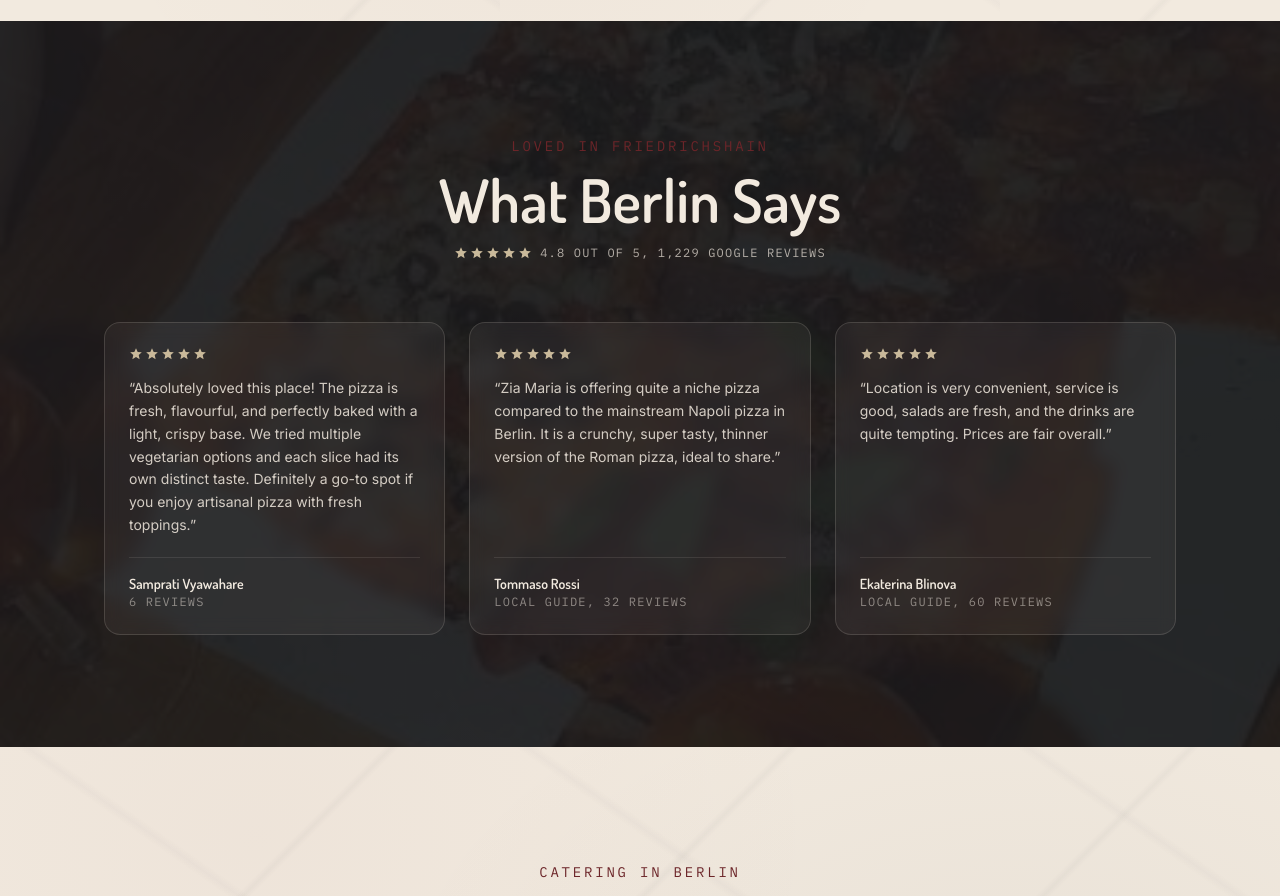
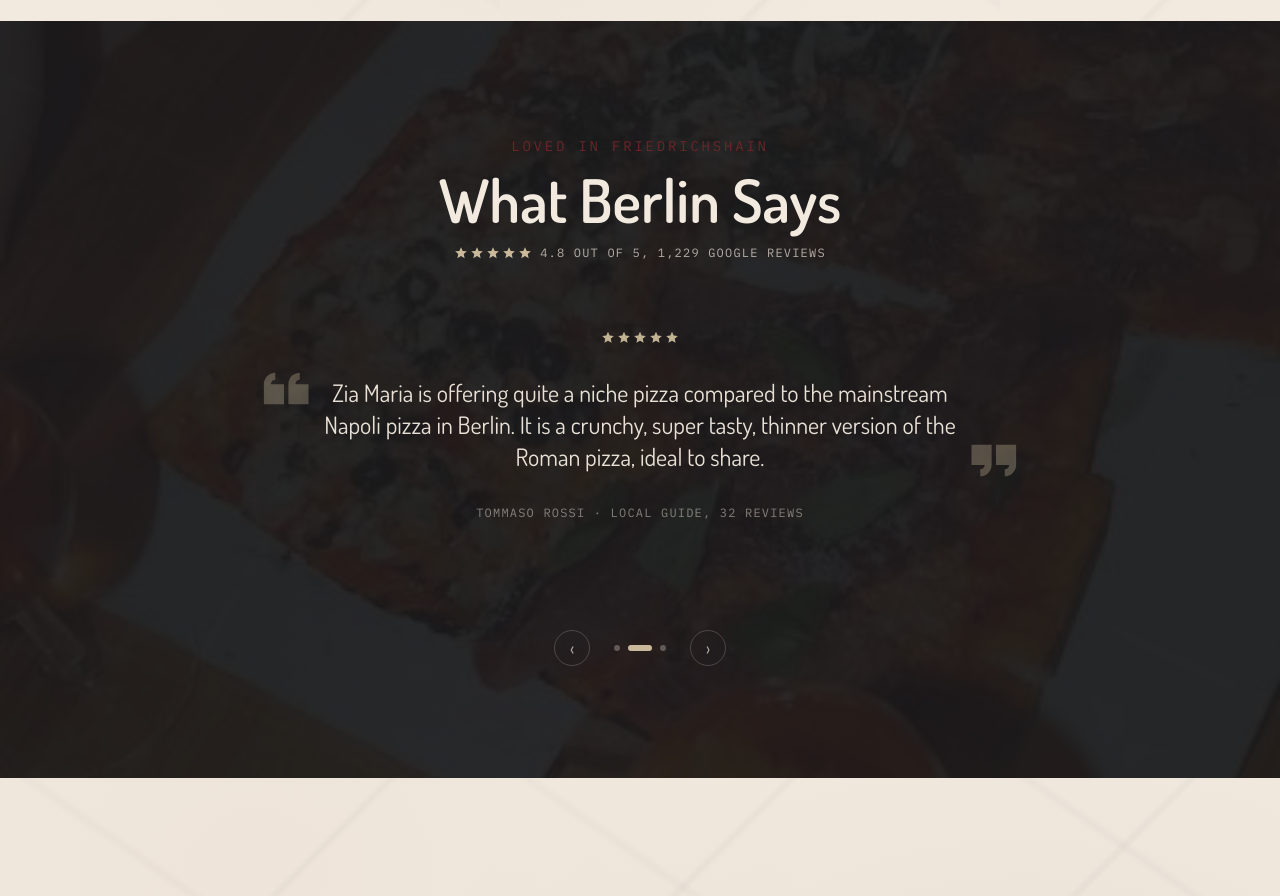
Before and after one commit to ziamariaberlin2-home/one-scroll-web, a Next.js app: page / in a window 1280 px wide. Shown: the part 4140-5036 px from the top of the page. Built offline with nearby package versions, Linux system fonts and the light colour scheme.

Commit message:
Add files via upload

```diff
--- a/components/ReviewsSection.js
+++ b/components/ReviewsSection.js
@@ -1,10 +1,14 @@
+'use client';
+
+import { useCallback, useEffect, useState } from 'react';
 import Image from 'next/image';
+import { AnimatePresence, motion } from 'framer-motion';
 import { basePath } from '@/lib/basePath';
 import { reviews, GOOGLE_MAPS_URL } from '@/lib/reviews';
 
 function Stars() {
   return (
-    <div className="flex gap-0.5 text-sand" aria-hidden="true">
+    <div className="flex justify-center gap-0.5 text-sand" aria-hidden="true">
       {Array.from({ length: 5 }).map((_, i) => (
         <svg key={i} width="14" height="14" viewBox="0 0 24 24" fill="currentColor">
           <path d="M12 2 14.9 8.6 22 9.2 16.7 13.9 18.2 21 12 17.3 5.8 21 7.3 13.9 2 9.2 9.1 8.6z" />
@@ -15,6 +19,22 @@ function Stars() {
 }
 
 export default function ReviewsSection() {
+  const total = reviews.length;
+  const [index, setIndex] = useState(0);
+
+  const goTo = useCallback((i) => {
+    setIndex(((i % total) + total) % total);
+  }, [total]);
+
+  useEffect(() => {
+    const id = setInterval(() => {
+      setIndex((i) => (i + 1) % total);
+    }, 6000);
+    return () => clearInterval(id);
+  }, [total]);
+
+  const current = reviews[index];
+
   return (
     <section id="reviews" className="marble-dark relative overflow-hidden py-24 text-cream md:py-28">
       <div className="absolute inset-0">
@@ -28,8 +48,7 @@ export default function ReviewsSection() {
         <div className="absolute inset-0 bg-ink/70" />
       </div>
 
-      <div className="relative mx-auto max-w-6xl px-6 md:px-10">
-        <div className="mb-14 text-center">
+      <div className="relative mx-auto max-w-3xl px-6 text-center md:px-10">
         <span className="eyebrow text-sand">Loved in Friedrichshain</span>
         <h2 className="display-heading mt-3 text-4xl text-cream md:text-6xl">What Berlin Says</h2>
         <a
@@ -41,25 +60,81 @@ export default function ReviewsSection() {
           <Stars />
           4.8 out of 5, 1,229 Google reviews
         </a>
-        </div>
 
-        <div className="grid grid-cols-1 gap-6 md:grid-cols-3">
-          {reviews.map((r) => (
-            <a
-              key={r.name}
+        {/* Rotating spotlight quote */}
+        <div className="relative mt-14 min-h-[300px] md:mt-16 md:min-h-[260px]">
+          <AnimatePresence mode="wait">
+            <motion.a
+              key={current.name}
               href={GOOGLE_MAPS_URL}
               target="_blank"
               rel="noopener noreferrer"
-              className="flex flex-col rounded-2xl border border-cream/15 bg-cream/5 p-6 backdrop-blur transition-colors hover:bg-cream/10"
+              initial={{ opacity: 0, y: 14 }}
+              animate={{ opacity: 1, y: 0 }}
+              exit={{ opacity: 0, y: -14 }}
+              transition={{ duration: 0.5, ease: 'easeOut' }}
+              className="relative z-10 block"
             >
               <Stars />
-              <p className="mt-4 flex-1 text-sm leading-relaxed text-cream/85">&ldquo;{r.quote}&rdquo;</p>
-              <div className="mt-5 border-t border-cream/10 pt-4">
-                <p className="font-display text-sm font-semibold text-cream">{r.name}</p>
-                <p className="font-mono text-xs uppercase tracking-widest text-cream/50">{r.meta}</p>
+              <div className="relative mx-auto mt-8 max-w-2xl">
+                <svg
+                  aria-hidden="true"
+                  viewBox="0 0 32 32"
+                  fill="currentColor"
+                  className="absolute -left-1 -top-8 h-10 w-10 text-sand/35 md:-left-12 md:-top-4 md:h-14 md:w-14"
+                >
+                  <path d="M11 7c-3.6 0-6.5 2.9-6.5 6.5V25h11.5V13.5H8.5c0-1.4 1.1-2.5 2.5-2.5V7zm14 0c-3.6 0-6.5 2.9-6.5 6.5V25H30V13.5h-7.5c0-1.4 1.1-2.5 2.5-2.5V7z" />
+                </svg>
+                <p className="font-display text-xl leading-relaxed text-cream md:text-2xl">
+                  {current.quote}
+                </p>
+                <svg
+                  aria-hidden="true"
+                  viewBox="0 0 32 32"
+                  fill="currentColor"
+                  className="absolute -bottom-8 -right-1 h-10 w-10 rotate-180 text-sand/35 md:-bottom-4 md:-right-12 md:h-14 md:w-14"
+                >
+                  <path d="M11 7c-3.6 0-6.5 2.9-6.5 6.5V25h11.5V13.5H8.5c0-1.4 1.1-2.5 2.5-2.5V7zm14 0c-3.6 0-6.5 2.9-6.5 6.5V25H30V13.5h-7.5c0-1.4 1.1-2.5 2.5-2.5V7z" />
+                </svg>
               </div>
-            </a>
+              <p className="mt-8 font-mono text-xs uppercase tracking-widest text-cream/50">
+                {current.name} &middot; {current.meta}
+              </p>
+            </motion.a>
+          </AnimatePresence>
+        </div>
+
+        <div className="mt-10 flex items-center justify-center gap-6">
+          <button
+            type="button"
+            onClick={() => goTo(index - 1)}
+            aria-label="Previous review"
+            className="flex h-9 w-9 items-center justify-center rounded-full border border-cream/20 font-display text-lg text-cream/70 transition-colors hover:border-cream/50 hover:text-cream"
+          >
+            &#8249;
+          </button>
+          <div className="flex items-center gap-2">
+            {reviews.map((r, i) => (
+              <button
+                key={r.name}
+                type="button"
+                onClick={() => goTo(i)}
+                aria-label={`Show review ${i + 1} of ${total}`}
+                aria-current={i === index}
+                className={`h-1.5 rounded-full transition-all ${
+                  i === index ? 'w-6 bg-sand' : 'w-1.5 bg-cream/30 hover:bg-cream/50'
+                }`}
+              />
             ))}
+          </div>
+          <button
+            type="button"
+            onClick={() => goTo(index + 1)}
+            aria-label="Next review"
+            className="flex h-9 w-9 items-center justify-center rounded-full border border-cream/20 font-display text-lg text-cream/70 transition-colors hover:border-cream/50 hover:text-cream"
+          >
+            &#8250;
+          </button>
         </div>
       </div>
     </section>
```
Lines whose indentation alone changed are shown as unchanged.
